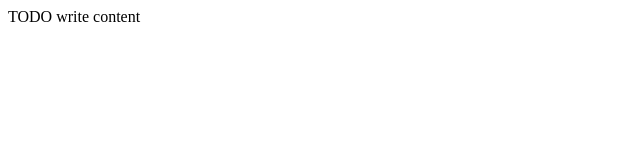
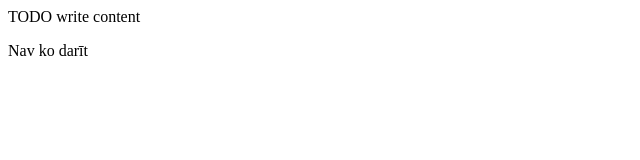
Before and after one commit to yaboiaivars/hello-world, a plain HTML site: page index.html in a window 1280 px wide. Shown: the full height of the page, 0-640 px from the left. Drawn offline with Linux system fonts and the light colour scheme.

Commit message:
Update index.html

```diff
--- a/index.html
+++ b/index.html
@@ -12,5 +12,7 @@
     </head>
     <body>
         <div>TODO write content</div>
+        <p>Nav ko darīt<p/>
+
     </body>
 </html>
```
